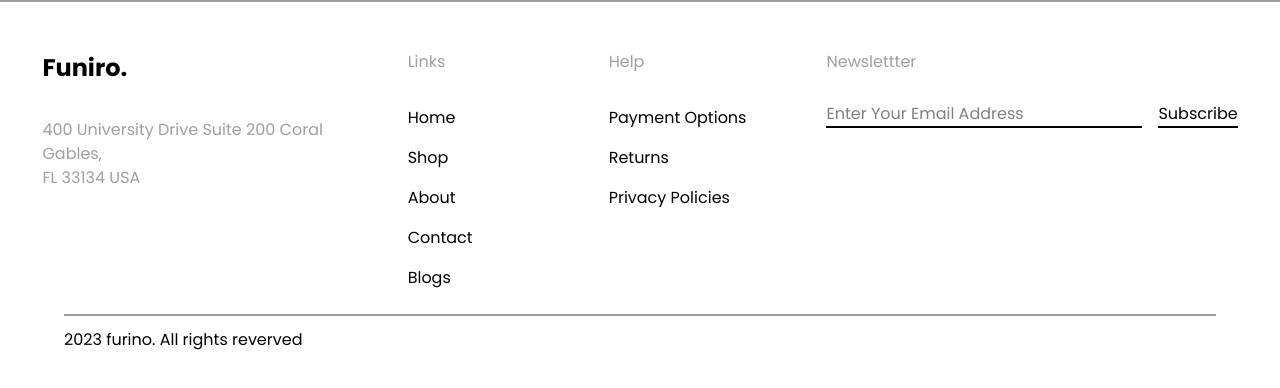
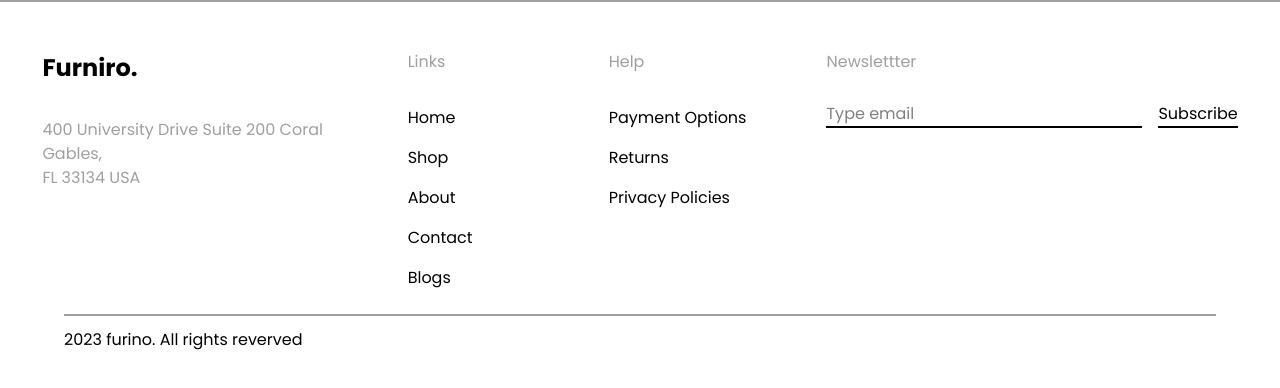
Before and after one commit to Muneeb2721/ecommerce-store, an Angular app: page /footer-page in a window 1280 px wide. Shown: the top 388 px of the page. Built offline with nearby package versions, Linux system fonts and the light colour scheme.

Commit message:
responsive footer

```diff
--- a/src/app/footer/footer.html
+++ b/src/app/footer/footer.html
@@ -5,17 +5,36 @@
         <div class="footer-info flex justify-around mt-12 mb-6">
 
             <div class="footer-head flex flex-col gap-8">
-                <h4 class="text-[24px] text-[#000000] font-semibold cursor-pointer w-fit" (click)="redirectToHome()">Funiro.</h4>
+                <h4 class="text-[24px] text-[#000000] font-semibold cursor-pointer w-fit" (click)="redirectToHome()">Furniro.</h4>
                 <div class="footer-head-text text-[#9F9F9F] text-[16px]">
-                    <p class="">400 University Drive Suite 200 Coral</p>
+                    <p class="
+                        md2:w-40
+                        md1:w-36
+                        sm2:w-24
+                        sm1:w-24
+                        xs2:w-22">
+
+                        400 University Drive Suite 200 Coral</p>
                     <p class="">Gables,</p>
                     <p class="">FL 33134 USA</p>
                 </div>
             </div>
 
-            <div class="help-links flex gap-20">
-                <div class="links flex gap-34">
-                    <div class="text-[16px] flex flex-col gap-4 ">
+            <div class="help-links flex gap-20
+                lg1:gap-16
+                md2:gap-12
+                md1:gap-8
+                sm2:gap-6
+                sm1:gap-8
+                xs2:gap-5">
+
+                <div class="links flex gap-34
+                md1:gap-24
+                sm2:gap-18
+                sm1:gap-12
+                xs2:gap-10
+                ">
+                    <div class="text-[16px] flex flex-col gap-4 w-fit">
                         <p class="text-[#9F9F9F] pb-4">Links</p>
                         <a class="text-[#000000] cursor-pointer" (click)="redirectToHome()" >Home</a>
                         <a class="text-[#000000] cursor-pointer" (click)="redirectToShop()" >Shop</a>
@@ -23,7 +42,7 @@
                         <a class="text-[#000000] cursor-pointer" (click)="redirectToContact()" >Contact</a>
                         <a class="text-[#000000] cursor-pointer" (click)="redirectToBlog()" >Blogs</a>
                     </div>
-                    <div class="text-[16px] flex flex-col gap-4 ">
+                    <div class="text-[16px] flex flex-col gap-4">
                         <p class="text-[#9F9F9F] pb-4">Help</p>
                         <a class="text-[#000000] cursor-pointer">Payment Options</a>
                         <a class="text-[#000000] cursor-pointer">Returns</a>
@@ -33,13 +52,25 @@
 
                 <div class="subscription text-[16px] flex flex-col gap-3">
                     <p class="text-[#9F9F9F] pb-4">Newslettter</p>
-                    <div class="input-div flex gap-4">
-                        <input type="text" name="subscribe" placeholder="Enter Your Email Address"
+                    <div class="input-div flex flex-col gap-4 items-end
+                        lg2:flex-row lg2:gap-4
+                        lg1:flex-col lg1:gap-5 lg1:items-end
+                        md2:flex-col md2:gap-5 md2:items-end
+                        md1:flex-col md1:gap-5 md1:items-end
+                        sm2:flex-col sm2:gap-5 sm2:items-end
+                        sm1:flex-col sm1:gap-5 sm1:items-end">
+                        <input type="text" name="subscribe" placeholder="Type email"
                                 class="border-0 border-b-2 border-black focus:border-b-2
-                                focus:border-black focus:outline-none">
-                        <label for="subscribe" class="text-black border-b-2">Subscribe</label>
+                                focus:border-black focus:outline-none
+                                sm1:w-28
+                                sm2:w-32
+                                xs2:w-24">
+                        <label for="subscribe" class="text-black border-b-2 w-fit">
+                            <button type="button" class="cursor-pointer hover:text-blue-700 hover:border-blue-700">Subscribe</button>
+                        </label>
                     </div>
                 </div>
+
             </div>
         </div>
 
```
